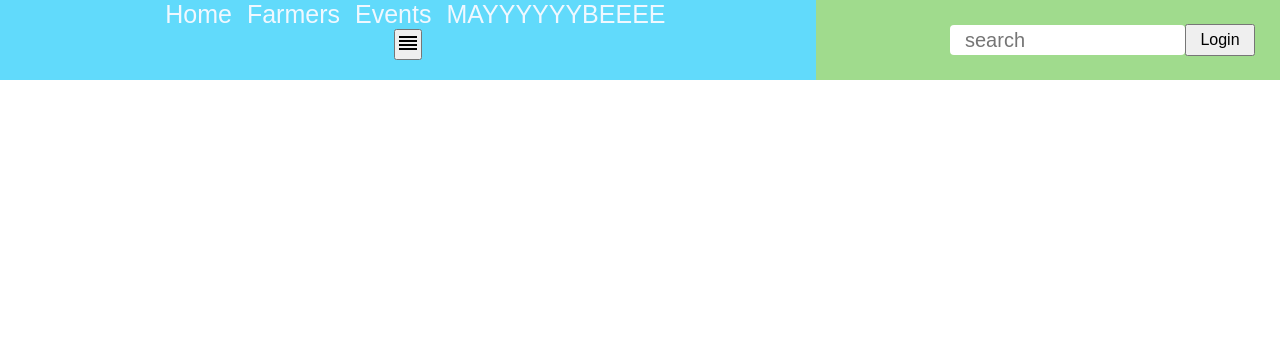
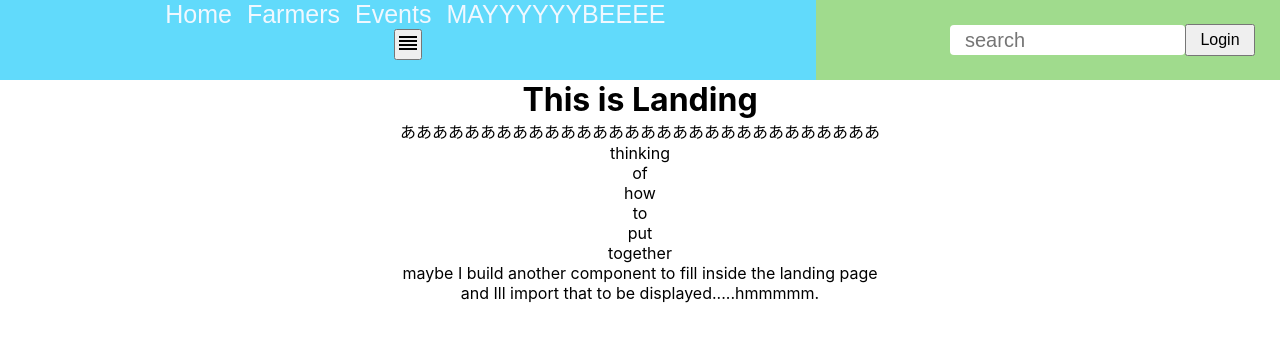
Before and after one commit to bethel-school-of-technology/team-gigasowers-frontend, a React (Create React App) app in the folder veggie-tender/: page / in a window 1280 px wide. Shown: the top 342 px of the page. Built offline with nearby package versions, Linux system fonts and the light colour scheme.

Commit message:
landing page, pls check to see if displayed on main local 3k

```diff
--- a/veggie-tender/src/pages/Landing.js
+++ b/veggie-tender/src/pages/Landing.js
@@ -1,9 +1,40 @@
 import React from 'react'
+import Navbar from '../components/Navbar';
+
 
 export default function Landing() {
     return (
-        <div>
-
+        <div className="landing">
+            <div>
+            <h1>This is Landing</h1>
+            <p>ああああああああああああああああああああああああああああああ</p>
+            </div>
+            <div className="landingComponents">
+                <div>
+                    thinking
+                </div>
+                <div>
+                    of
+                </div>
+                <div>
+                    how
+                </div>
+                <div>
+                    to
+                </div>
+                <div>
+                    put
+                </div>
+                <div>
+                    together
+                </div>
+                <div>
+                    maybe I build another component to fill inside the landing page
+                </div>
+                <div>
+                    and Ill import that to be displayed.....hmmmmm.
+                </div>
+            </div>
         </div>
     )
 }
```
